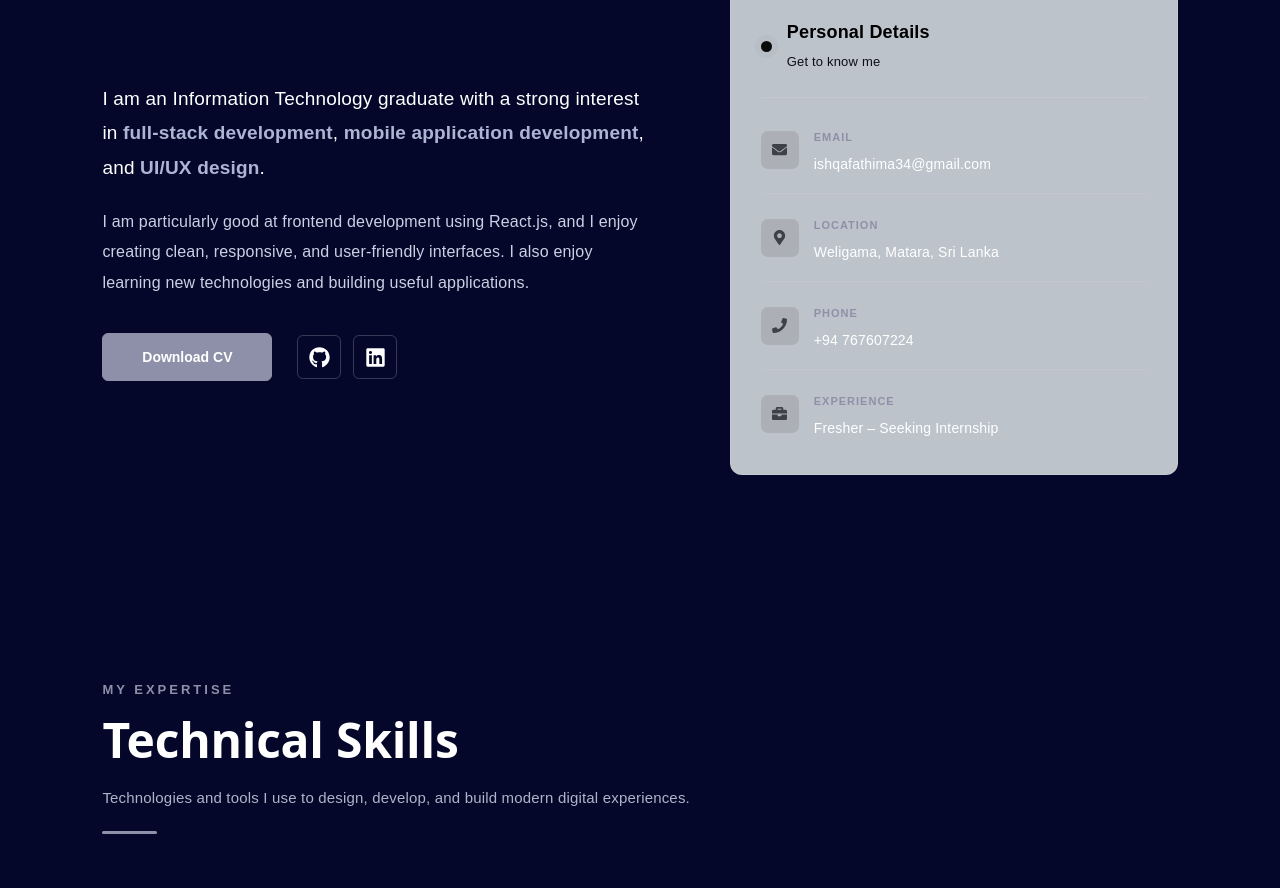
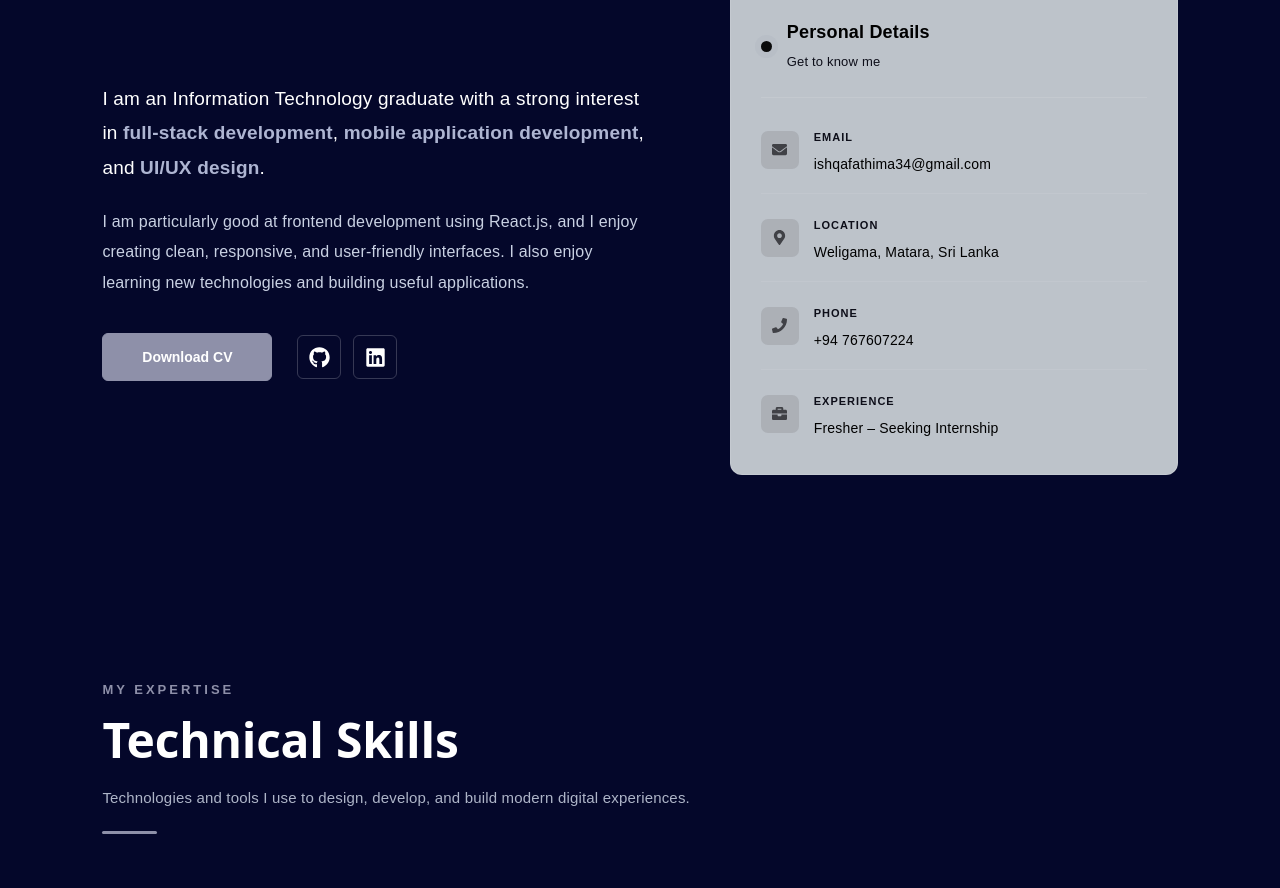
Before and after one commit to ishqafathima/My-Portfolio, a React (Vite) app: page / in a window 1280 px wide. Shown: the part 1081-1969 px from the top of the page. Built offline with nearby package versions, Linux system fonts and the light colour scheme.

Commit message:
update portfolio

```diff
--- a/src/sections/About/About.css
+++ b/src/sections/About/About.css
@@ -343,7 +343,7 @@ display: block;
 
 margin-bottom: 4px;
 
-color: #8e90a9;
+color:  #0d0e19;
 
 font-size: 11px;
 
@@ -357,7 +357,7 @@ letter-spacing: 1px;
 .info-item p {
 margin: 0;
 
-color: #ffffff;
+color: #000000;
 
 font-size: 14px;
 
```
